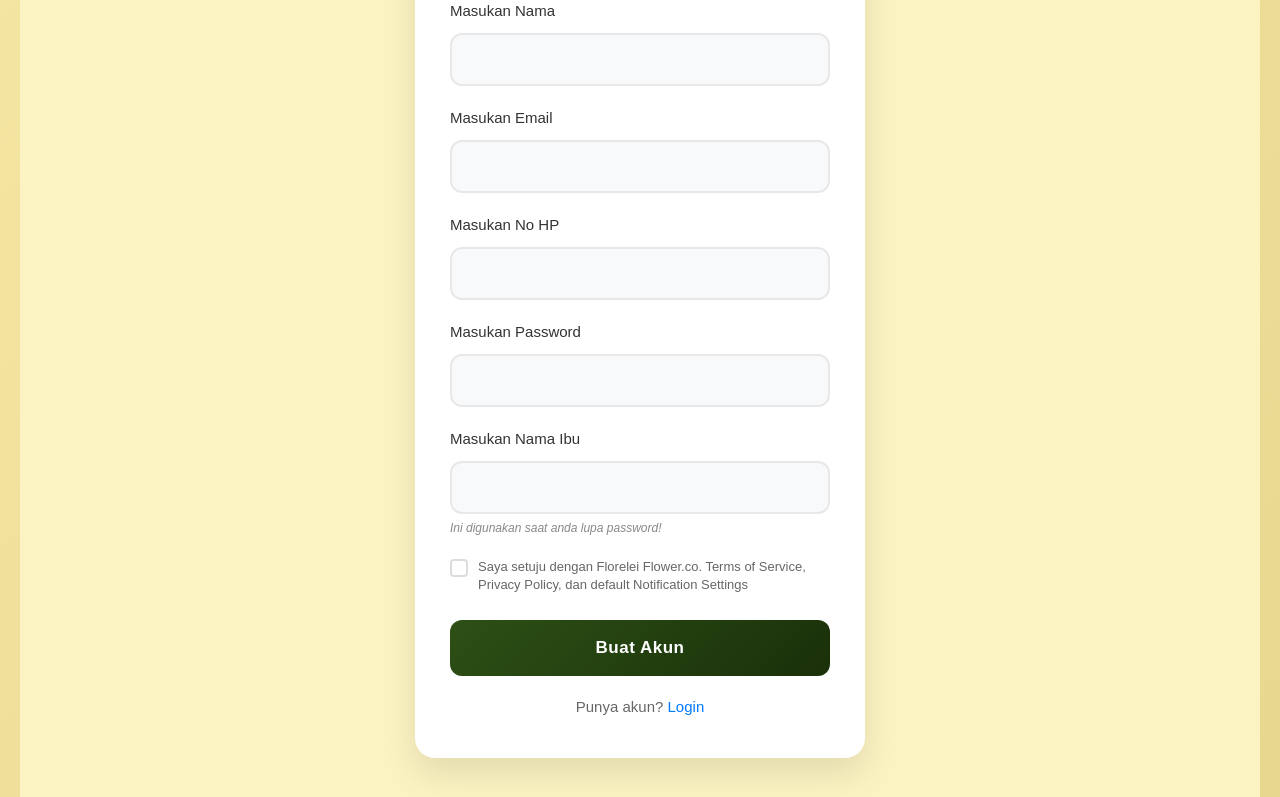
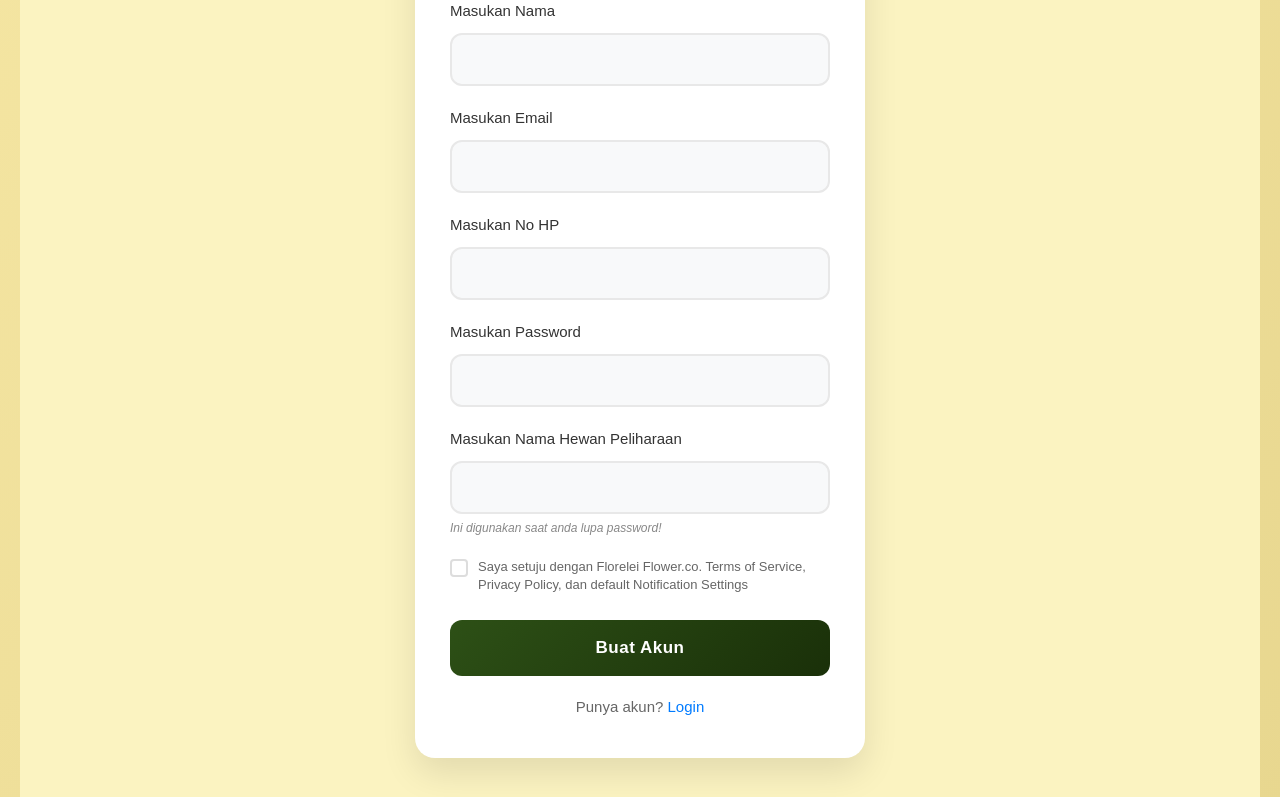
Before and after one commit to pauluscss19/Flower.co, a PHP site: page /register.php in a window 1280 px wide. Shown: the part 239-1036 px from the top of the page. Run offline with PHP 8.4, Linux system fonts and the light colour scheme.

Commit message:
Update register.php

```diff
--- a/register.php
+++ b/register.php
@@ -93,8 +93,8 @@ if ($_SERVER['REQUEST_METHOD'] === 'POST') {
                     </div>
 
                     <div class="form-group">
-                        <label for="mother-name" class="form-label">Masukan Nama Ibu</label>
-                        <input type="text" id="mother-name" name="nama_ibu" class="form-input">
+                        <label for="pet-name" class="form-label">Masukan Nama Hewan Peliharaan</label>
+                        <input type="text" id="pet-name" name="nama_hewanpeliharaan" class="form-input">
                         <small class="form-hint">Ini digunakan saat anda lupa password!</small>
                     </div>
 
```
